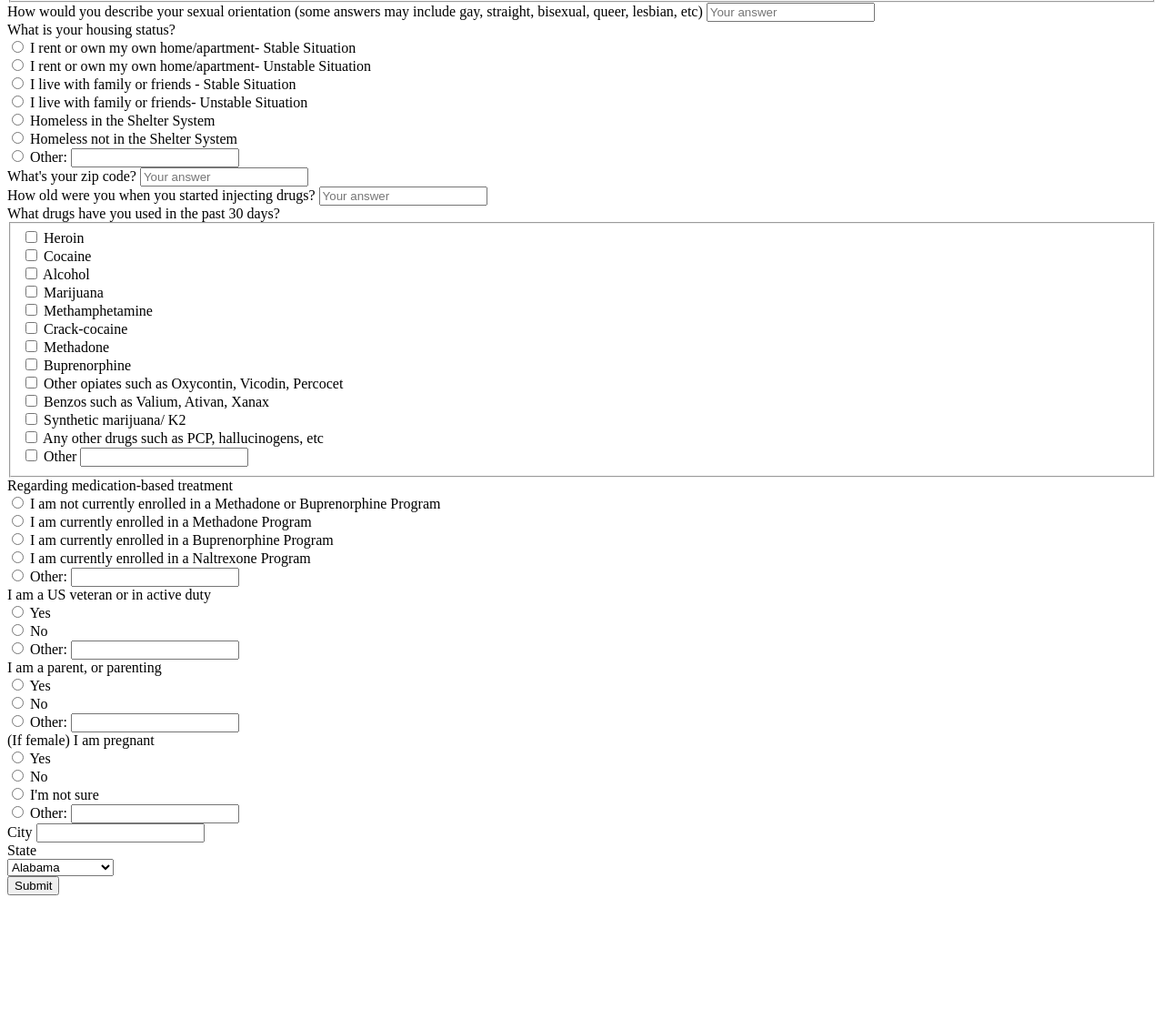
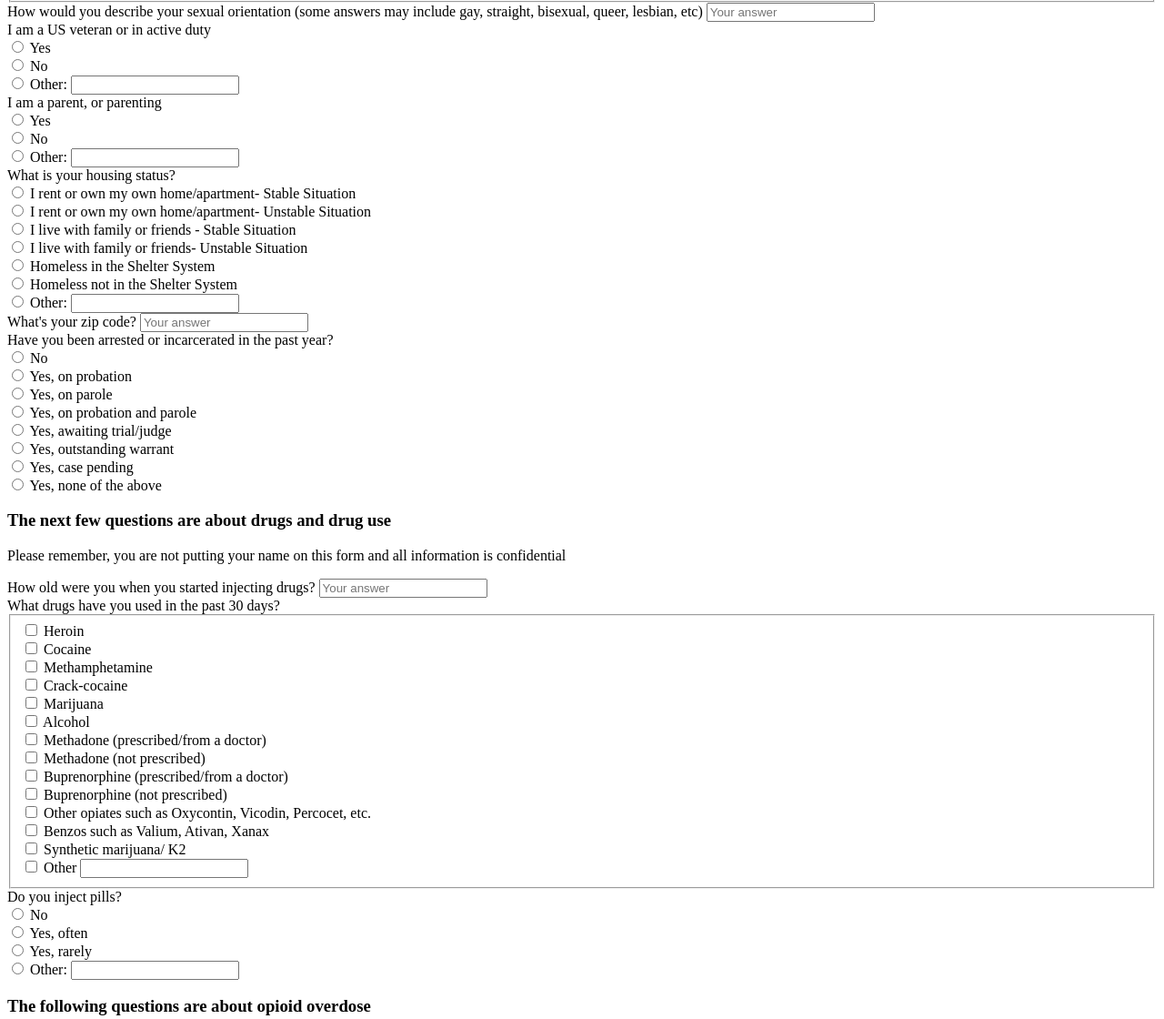
Before and after one commit to next-harm-reduction/encrypted-post, a website built with webpack: page src/encrypt/encrypt.html in a window 1280 px wide. Shown: the part 1093-2213 px from the top of the page at 91% size. Before the commit the page ends 2085 px from the top, so only its background shows below. Built offline with nearby package versions, Linux system fonts and the light colour scheme.

Commit message:
finish drug use section

```diff
--- a/src/encrypt/encrypt.html
+++ b/src/encrypt/encrypt.html
@@ -262,6 +262,50 @@
             <input class="field-element" name="sexual_orientation" placeholder="Your answer" />
           </div>
 
+          <div class="form-item field radio">
+            <label class="title ">
+              I am a US veteran or in active duty
+            </label>
+            <div class="option">
+              <label>
+                <input type="radio" name="military" value="yes" /> Yes
+              </label>
+            </div>
+            <div class="option">
+              <label>
+                <input type="radio" name="military" value="no" /> No
+              </label>
+            </div>
+            <div class="option">
+              <label>
+                <input type="radio" name="military" value="Other" /> Other:
+                <input type="text" name="military_other" />
+              </label>
+            </div>
+          </div>
+
+          <div class="form-item field radio">
+            <label class="title ">
+              I am a parent, or parenting
+            </label>
+            <div class="option">
+              <label>
+                <input type="radio" name="parent" value="yes" /> Yes
+              </label>
+            </div>
+            <div class="option">
+              <label>
+                <input type="radio" name="parent" value="no" /> No
+              </label>
+            </div>
+            <div class="option">
+              <label>
+                <input type="radio" name="parent" value="Other" /> Other:
+                <input type="text" name="parent_other" />
+              </label>
+            </div>
+          </div>
+
           <div class="form-item field radio required">
             <label class="title required">What is your housing status?</label>
             <div class="option">
@@ -312,6 +356,62 @@
             <input class="field-element" name="zip" placeholder="Your answer" />
           </div>
 
+          <div class="form-item field radio">
+            <label class="title ">
+              Have you been arrested or incarcerated in the past year?
+            </label>
+            <div class="option">
+              <label>
+                <input type="radio" name="arrested" value="No" />
+                No
+              </label>
+            </div>
+            <div class="option">
+              <label>
+                <input type="radio" name="arrested" value="Yes, on probation" />
+                Yes, on probation
+              </label>
+            </div>
+            <div class="option">
+              <label>
+                <input type="radio" name="arrested" value="Yes, on parole" />
+                Yes, on parole
+              </label>
+            </div>
+            <div class="option">
+              <label>
+                <input type="radio" name="arrested" value="Yes, on probation and parole" />
+                Yes, on probation and parole
+              </label>
+            </div>
+            <div class="option">
+              <label>
+                <input type="radio" name="arrested" value="Yes, awaiting trial/judge" />
+                Yes, awaiting trial/judge
+              </label>
+            </div>
+            <div class="option">
+              <label>
+                <input type="radio" name="arrested" value="Yes, outstanding warrant" />
+                Yes, outstanding warrant
+              </label>
+            </div>
+            <div class="option">
+              <label>
+                <input type="radio" name="arrested" value="Yes, case pending" />
+                Yes, case pending
+              </label>
+            </div>
+            <div class="option">
+              <label>
+                <input type="radio" name="arrested" value="Yes, none of the above" />
+                Yes, none of the above
+              </label>
+            </div>
+          </div>
+
+          <h3>The next few questions are about drugs and drug use</h3>
+          <p>Please remember, you are not putting your name on this form and all information is confidential</p>
 
           <div class="form-item field text">
             <label class="title">How old were you when you started injecting drugs?</label>
@@ -336,18 +436,6 @@
                 </div>
                 <div class="option">
                   <label>
-                    <input type="checkbox" name="drugs_last_30_alcohol" value="Alcohol" />
-                    Alcohol
-                  </label>
-                </div>
-                <div class="option">
-                  <label>
-                    <input type="checkbox" name="drugs_last_30_pot" value="Marijuana" />
-                    Marijuana
-                  </label>
-                </div>
-                <div class="option">
-                  <label>
                     <input type="checkbox" name="drugs_last_30_meth" value="Methamphetamine" />
                     Methamphetamine
                   </label>
@@ -360,20 +448,44 @@
                 </div>
                 <div class="option">
                   <label>
-                    <input type="checkbox" name="drugs_last_30_methadone" value="Methadone" />
-                    Methadone
+                    <input type="checkbox" name="drugs_last_30_pot" value="Marijuana" />
+                    Marijuana
                   </label>
                 </div>
                 <div class="option">
                   <label>
-                    <input type="checkbox" name="drugs_last_30_bupr" value="Buprenorphine" />
-                    Buprenorphine
+                    <input type="checkbox" name="drugs_last_30_alcohol" value="Alcohol" />
+                    Alcohol
+                  </label>
+                </div>
+                <div class="option">
+                  <label>
+                    <input type="checkbox" name="drugs_last_30_methadone_unprescribed" value="Methadone prescribed" />
+                    Methadone (prescribed/from a doctor)
+                  </label>
+                </div>
+                <div class="option">
+                  <label>
+                    <input type="checkbox" name="drugs_last_30_methadone_prescribed" value="Methadone not prescribed" />
+                    Methadone (not prescribed)
+                  </label>
+                </div>
+                <div class="option">
+                  <label>
+                    <input type="checkbox" name="drugs_last_30_buprenorphine_unprescribed" value="Buprenorphine prescribed" />
+                    Buprenorphine (prescribed/from a doctor)
+                  </label>
+                </div>
+                <div class="option">
+                  <label>
+                    <input type="checkbox" name="drugs_last_30_buprenorphine_prescribed" value="Buprenorphine not prescribed" />
+                    Buprenorphine (not prescribed)
                   </label>
                 </div>
                 <div class="option">
                   <label>
                     <input type="checkbox" name="drugs_last_30_opiates" value="Other opiates such as Oxycontin, Vicodin, Percocet" />
-                    Other opiates such as Oxycontin, Vicodin, Percocet
+                    Other opiates such as Oxycontin, Vicodin, Percocet, etc.
                   </label>
                 </div>
                 <div class="option">
@@ -390,13 +502,6 @@
                 </div>
                 <div class="option">
                   <label>
-                    <input type="checkbox" name="drugs_last_30_halluc" value="Any other drugs such as PCP, hallucinogens, etc" />
-                    Any other drugs such as PCP, hallucinogens, etc
-                    <!-- how is this different than Other? -->
-                  </label>
-                </div>
-                <div class="option">
-                  <label>
                     <input type="checkbox"/>
                     Other
                     <input class="field-element text" name="drugs_last_30_other" />
@@ -407,83 +512,32 @@
 
           <div class="form-item field radio">
             <label class="title ">
-              Regarding medication-based treatment
+              Do you inject pills?
             </label>
             <div class="option">
               <label>
-                <input type="radio" name="medication_drug_treatment" value="I am not currently enrolled in a Methadone or Buprenorphine Program" />
-                I am not currently enrolled in a Methadone or Buprenorphine Program
+                <input type="radio" name="inject_pills" value="no" /> No
               </label>
             </div>
             <div class="option">
               <label>
-                <input type="radio" name="medication_drug_treatment" value="I am currently enrolled in a Methadone Program" />
-                I am currently enrolled in a Methadone Program
+                <input type="radio" name="inject_pills" value="yes often" /> Yes, often
               </label>
             </div>
             <div class="option">
               <label>
-                <input type="radio" name="medication_drug_treatment" value="I am currently enrolled in a Buprenorphine Program" />
-                I am currently enrolled in a Buprenorphine Program
+                <input type="radio" name="inject_pills" value="yes rarely" /> Yes, rarely
               </label>
             </div>
             <div class="option">
               <label>
-                <input type="radio" name="medication_drug_treatment" value="I am currently enrolled in a Naltrexone Program" />
-                I am currently enrolled in a Naltrexone Program
-              </label>
-            </div>
-            <div class="option">
-              <label>
-                <input type="radio" name="medication_drug_treatment" value="Other" /> Other:
-                <input type="text" name="medication_drug_treatment_other" />
+                <input type="radio" name="inject_pills" value="Other" /> Other:
+                <input type="text" name="inject_pills_other" />
               </label>
             </div>
           </div>
 
-          <div class="form-item field radio">
-            <label class="title ">
-              I am a US veteran or in active duty
-            </label>
-            <div class="option">
-              <label>
-                <input type="radio" name="military" value="yes" /> Yes
-              </label>
-            </div>
-            <div class="option">
-              <label>
-                <input type="radio" name="military" value="no" /> No
-              </label>
-            </div>
-            <div class="option">
-              <label>
-                <input type="radio" name="military" value="Other" /> Other:
-                <input type="text" name="military_other" />
-              </label>
-            </div>
-          </div>
-
-          <div class="form-item field radio">
-            <label class="title ">
-              I am a parent, or parenting
-            </label>
-            <div class="option">
-              <label>
-                <input type="radio" name="parent" value="yes" /> Yes
-              </label>
-            </div>
-            <div class="option">
-              <label>
-                <input type="radio" name="parent" value="no" /> No
-              </label>
-            </div>
-            <div class="option">
-              <label>
-                <input type="radio" name="parent" value="Other" /> Other:
-                <input type="text" name="parent_other" />
-              </label>
-            </div>
-          </div>
+          <h3>The following questions are about opioid overdose</h3>
 
           <div class="form-item field radio">
             <label class="title ">
```
